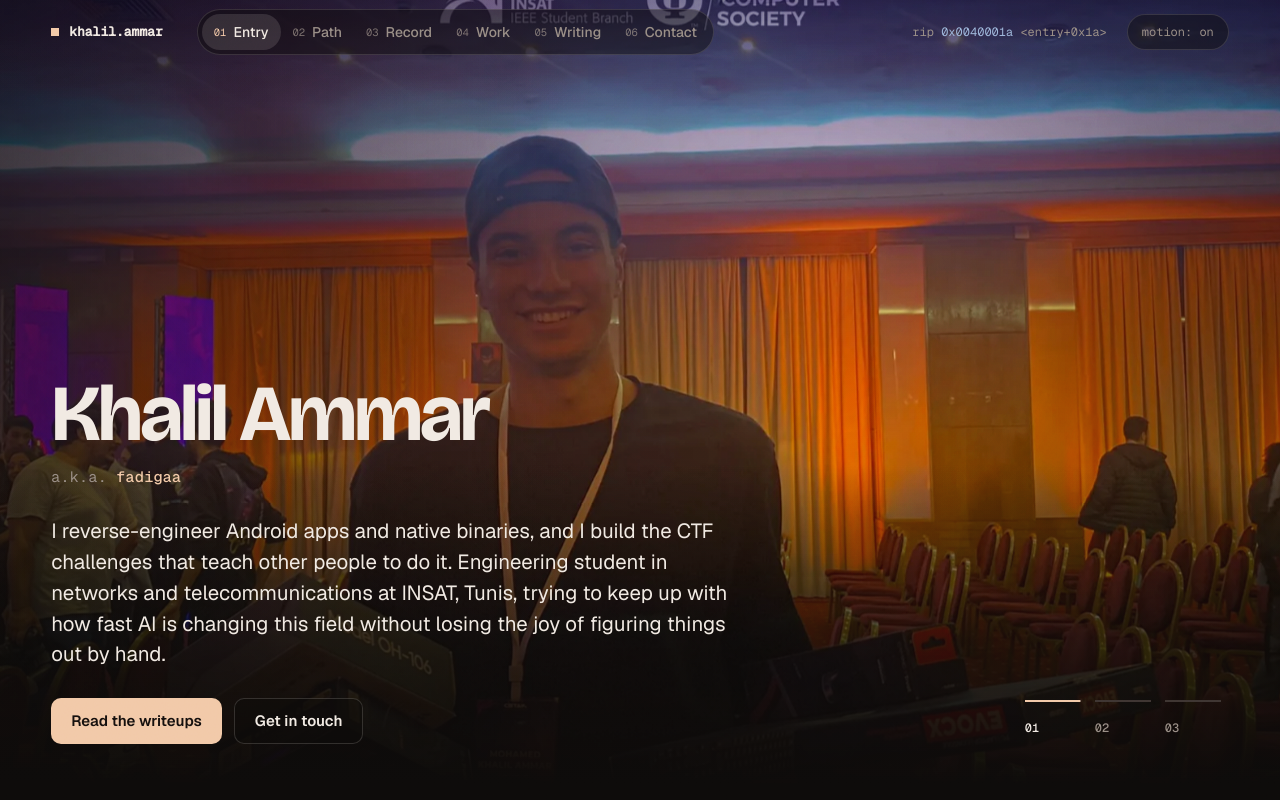
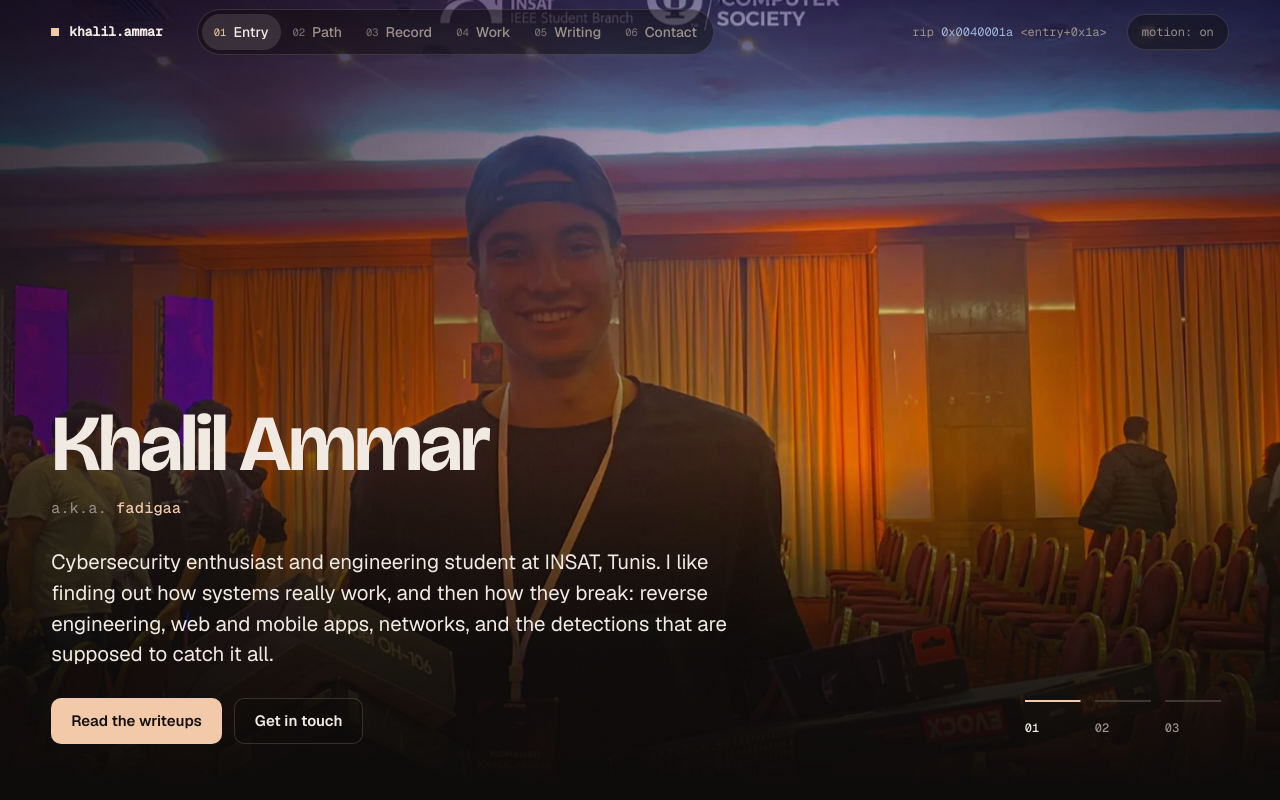
Before and after one commit to mohamedkhalilammar/mohamedkhalilammar.github.io, a Next.js app: page / in a window 1280 px wide. Shown: the top 800 px of the page. Built offline with nearby package versions, Linux system fonts and the light colour scheme.

Commit message:
content: hero introduces the security focus broadly, matching the GitHub profile

```diff
--- a/src/data/portfolio.ts
+++ b/src/data/portfolio.ts
@@ -272,7 +272,7 @@ export const heroPhotos = [
 ];
 
 export const heroIntro =
-  "I reverse-engineer Android apps and native binaries, and I build the CTF challenges that teach other people to do it. Engineering student in networks and telecommunications at INSAT, Tunis, trying to keep up with how fast AI is changing this field without losing the joy of figuring things out by hand.";
+  "Cybersecurity enthusiast and engineering student at INSAT, Tunis. I like finding out how systems really work, and then how they break: reverse engineering, web and mobile apps, networks, and the detections that are supposed to catch it all.";
 
 export const pathIntro =
   "I study networks and telecommunications at INSAT, in Tunis. At Securinets INSAT I'm on the technical team and work as an instructor, helping first-year students who are just getting into cybersecurity through workshops and challenges. I play CTFs with MOJO-JOJO as fadigaa.";
```
